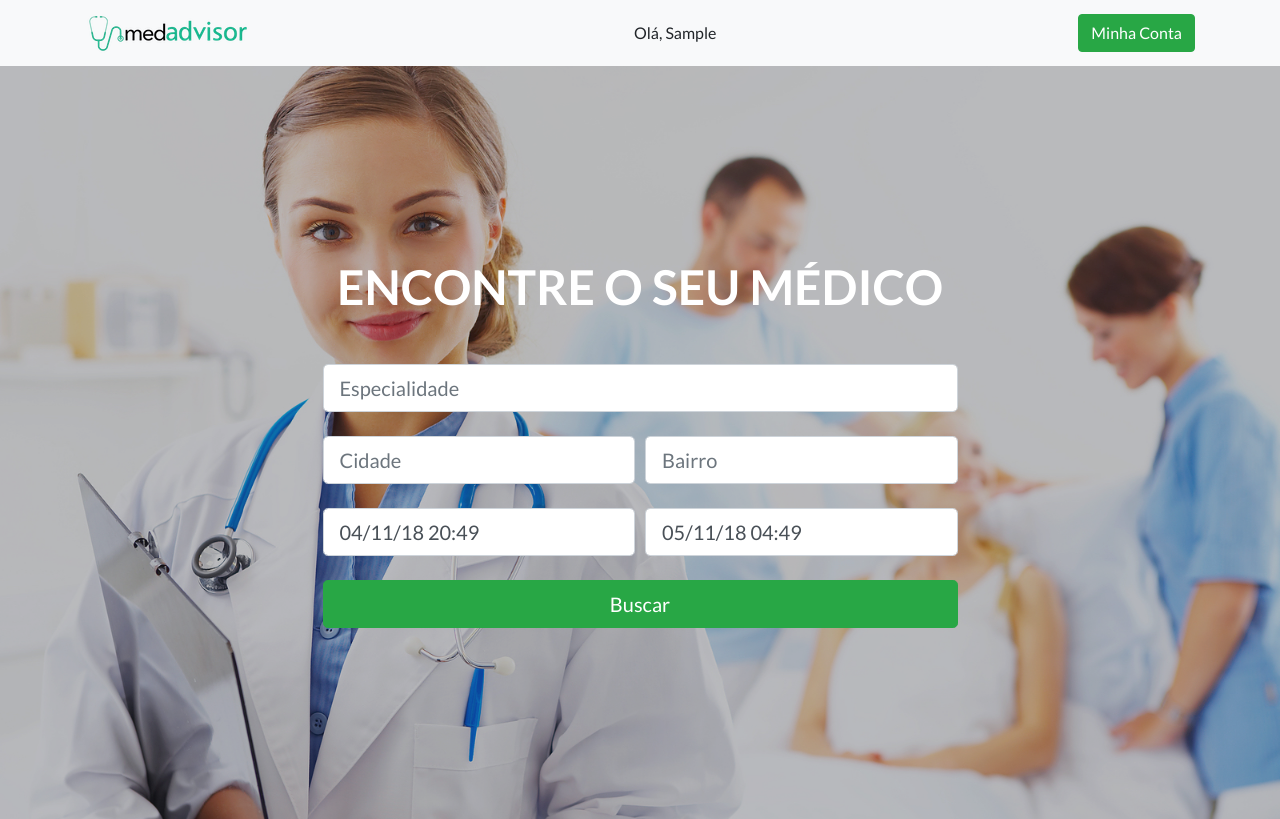
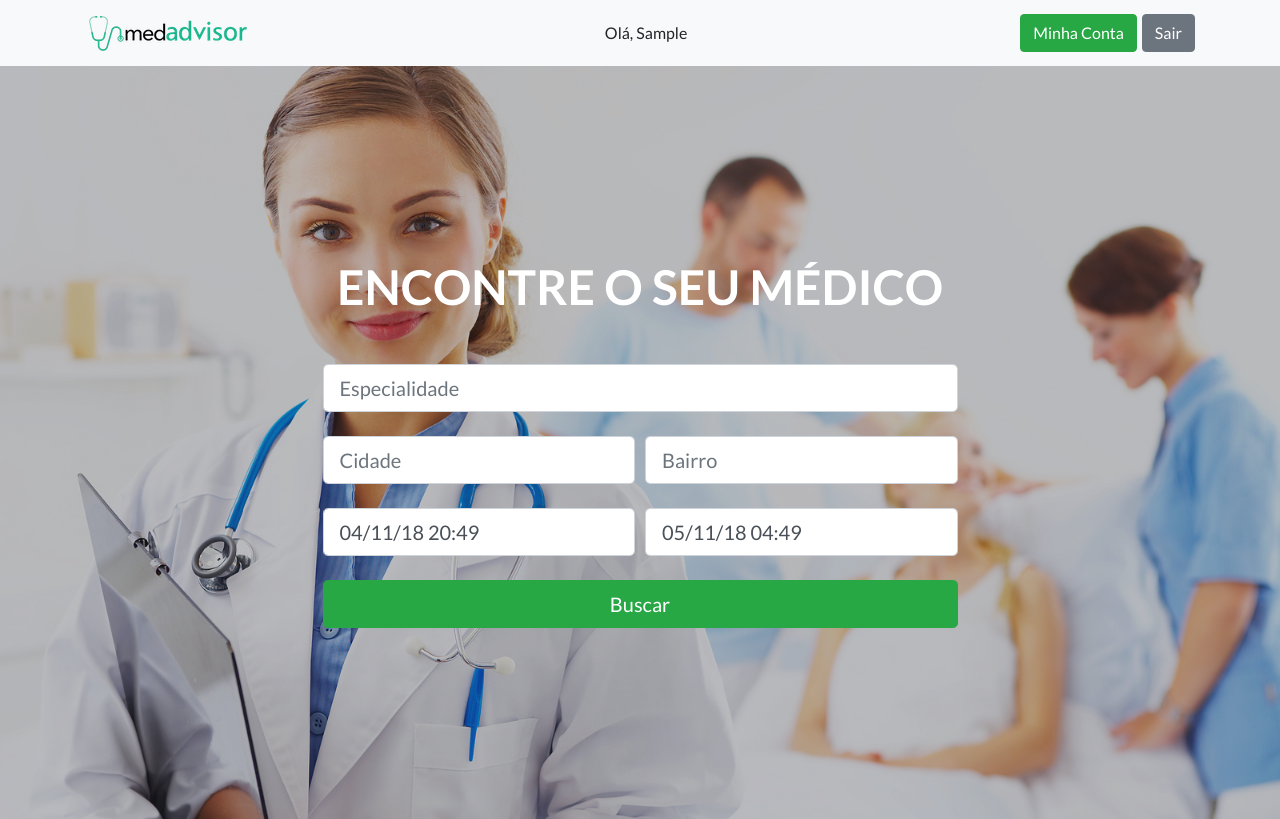
Before and after one commit to btrevizan/medical_adviser, a Django app: page / in a window 1280 px wide. Shown: the top 819 px of the page. Run offline with Django 3.2, Linux system fonts and the light colour scheme; a user stored in the database is signed in; tables that the repository leaves empty hold one stand-in row (values such as "Sample post"); some libraries are stand-ins or nearby versions.

Commit message:
template updates

```diff
--- a/website/templates/base.html
+++ b/website/templates/base.html
@@ -37,8 +37,15 @@
                     <img src="{% static "website/img/logo.png" %}">
                 </a>
                 {% if user.is_authenticated %}
-                    Olá, {{ user.first_name }}
-                    <a class="btn btn-success" href="{% url 'dash-redirect' %}">Minha Conta</a>
+                    {% if user.patient %}
+                        Olá, {{ user.first_name }}
+                    {% elif user.doctor %}
+                        Olá, Dr(a). {{ user.first_name }}
+                    {% endif %}
+                    <span style="display: flex; justify-content: flex-end;">
+                    <a class="btn btn-success" style="margin-right: 5px;" href="{% url 'dash-redirect' %}">Minha Conta</a>
+                    <a class="btn btn-secondary" href="{% url 'logout' %}">Sair</a>
+                    </span>
                 {% else %}
                     <a class="btn btn-success" href="{% url 'login' %}">Entrar</a>
                 {% endif %}
```
